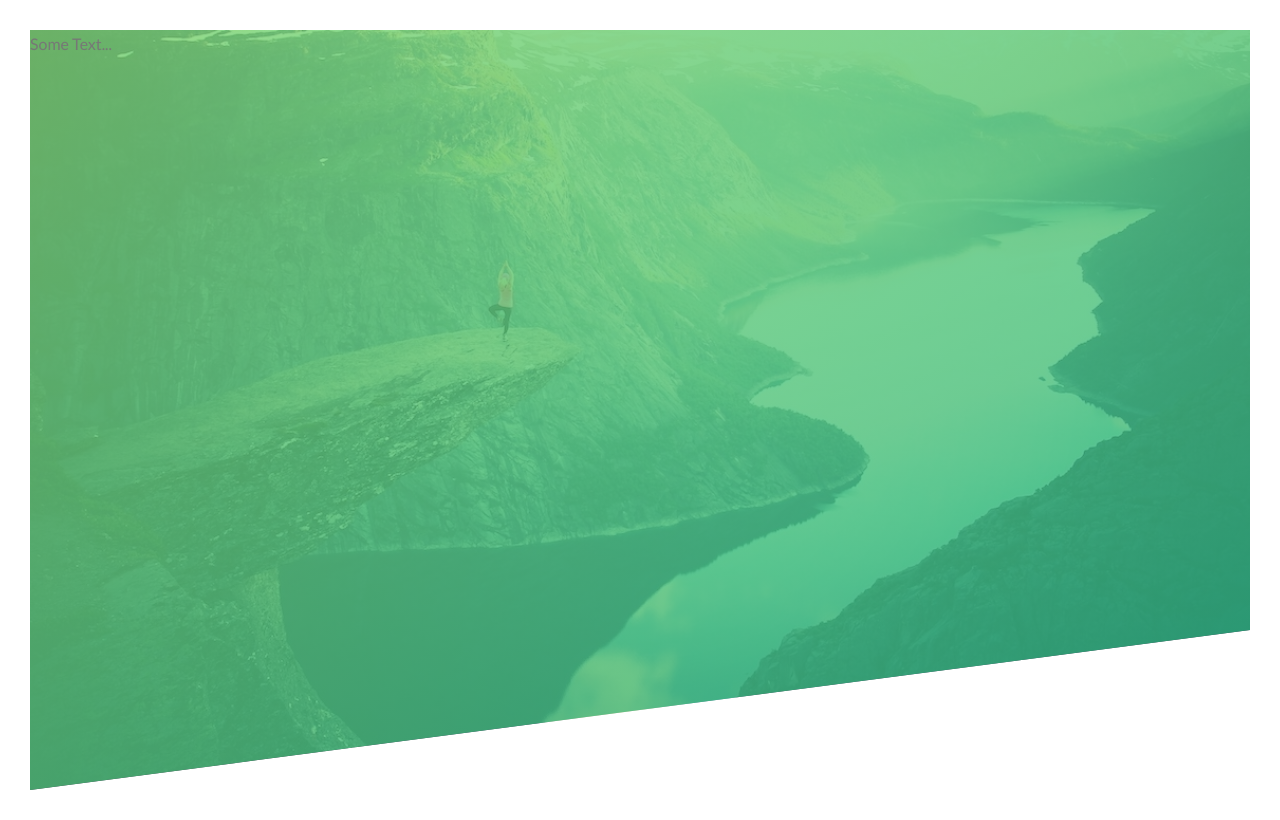
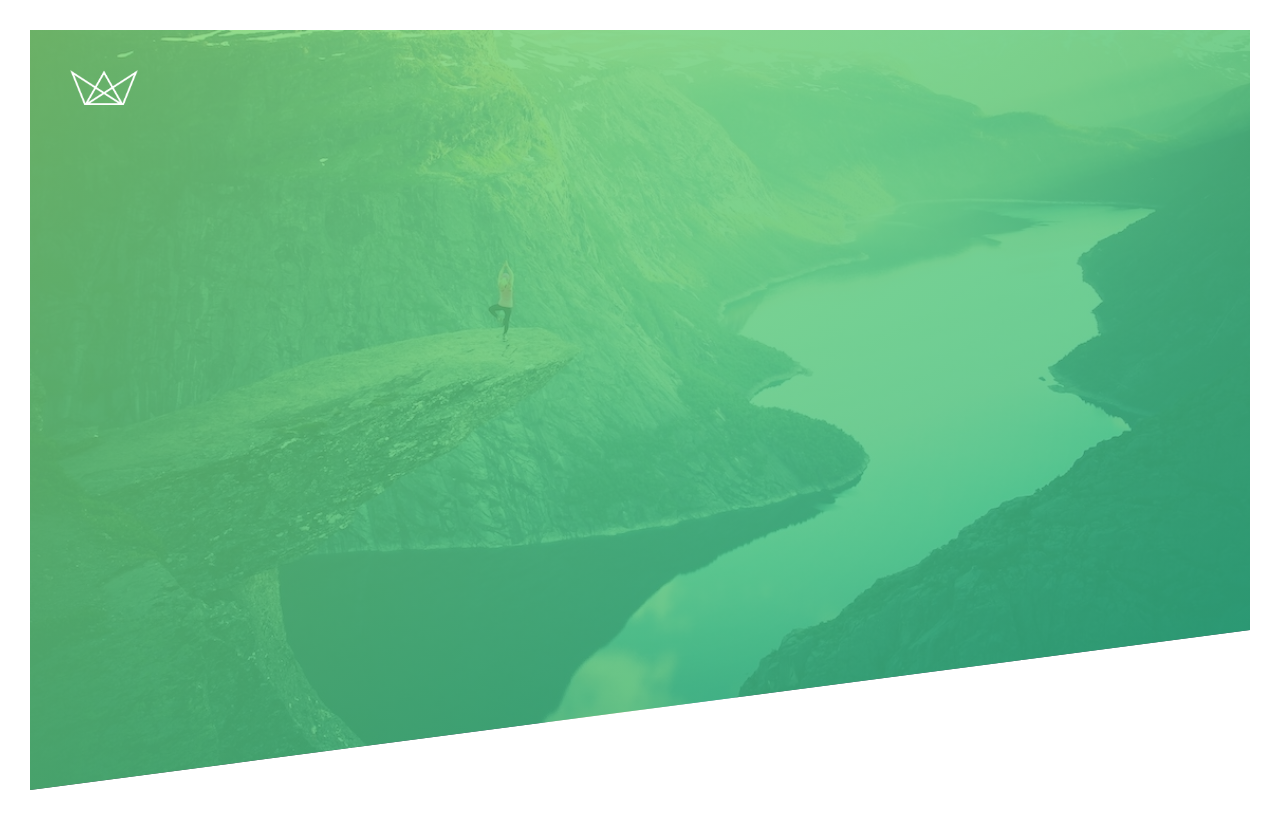
Before and after one commit to Ratn365/LearnCss-Jonas, a plain HTML site: page index.html in a window 1280 px wide. Drawn offline with Linux system fonts and the light colour scheme.

Commit message:
logo-box position

```diff
--- a/css/style.css
+++ b/css/style.css
@@ -28,15 +28,24 @@ body {
 .header {
     height: 95vh;
 
-    background-image: linear-gradient(
-        to right bottom,
-        hsla(111, 55%, 64%, 0.8),
-        hsla(160, 64%, 43%, 0.8)),
+    background-image: linear-gradient(to right bottom,
+            hsla(111, 55%, 64%, 0.8),
+            hsla(160, 64%, 43%, 0.8)),
         url(../img/hero-small.jpg);
     background-size: cover;
     background-position: top;
 
-    clip-path: polygon(0 0,  100% 0,  100% 75vh, 0 100%);
-
+    clip-path: polygon(0 0, 100% 0, 100% 75vh, 0 100%);
+    position: relative;
 
 }
+
+.logo-box {
+    position: absolute;
+    top: 40px;
+    left: 40px;
+}
+
+.logo {
+    height: 35px;
+}
--- a/index.html
+++ b/index.html
@@ -19,7 +19,9 @@
 
 <body>
     <header class="header">
-         Some Text...
+        <div class="logo-box">
+            <img src="/img/logo-white.png" alt="Logo" class="logo">
+        </div>
     </header>
 
 </body>
```
